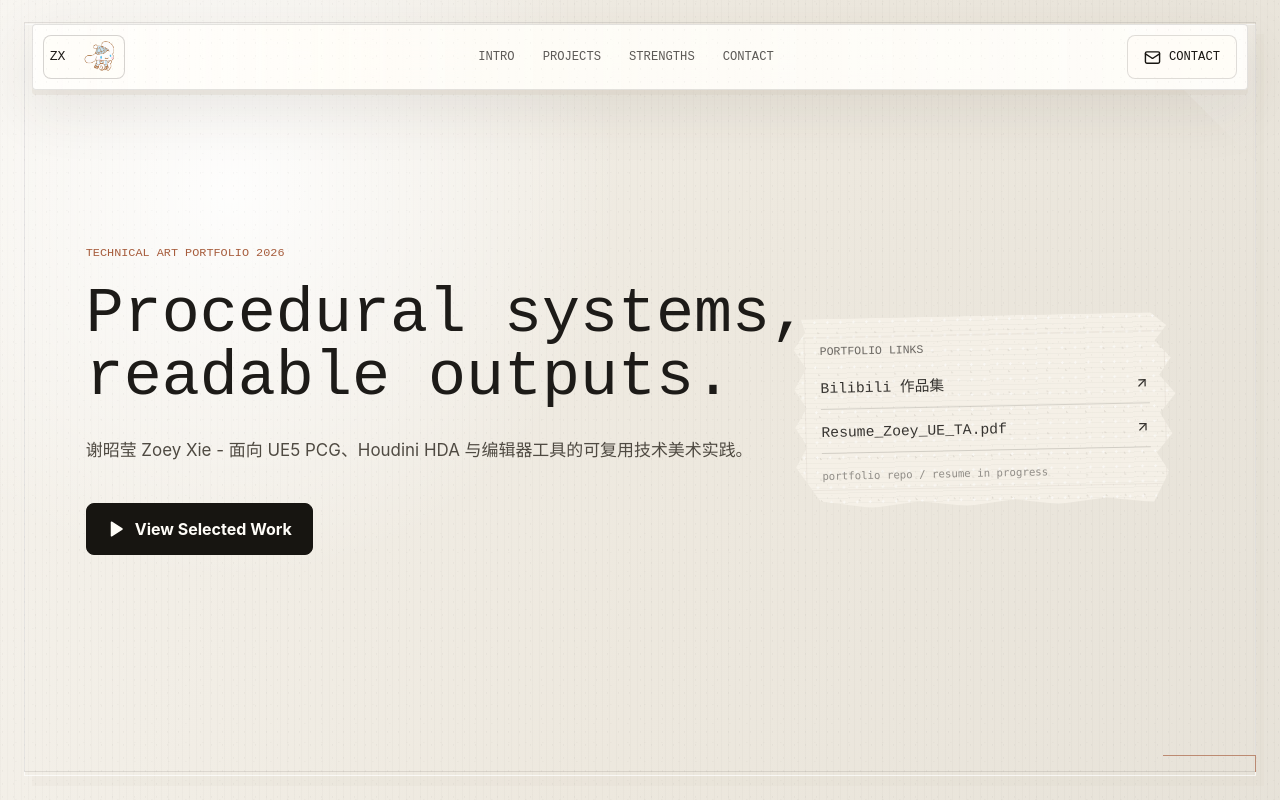
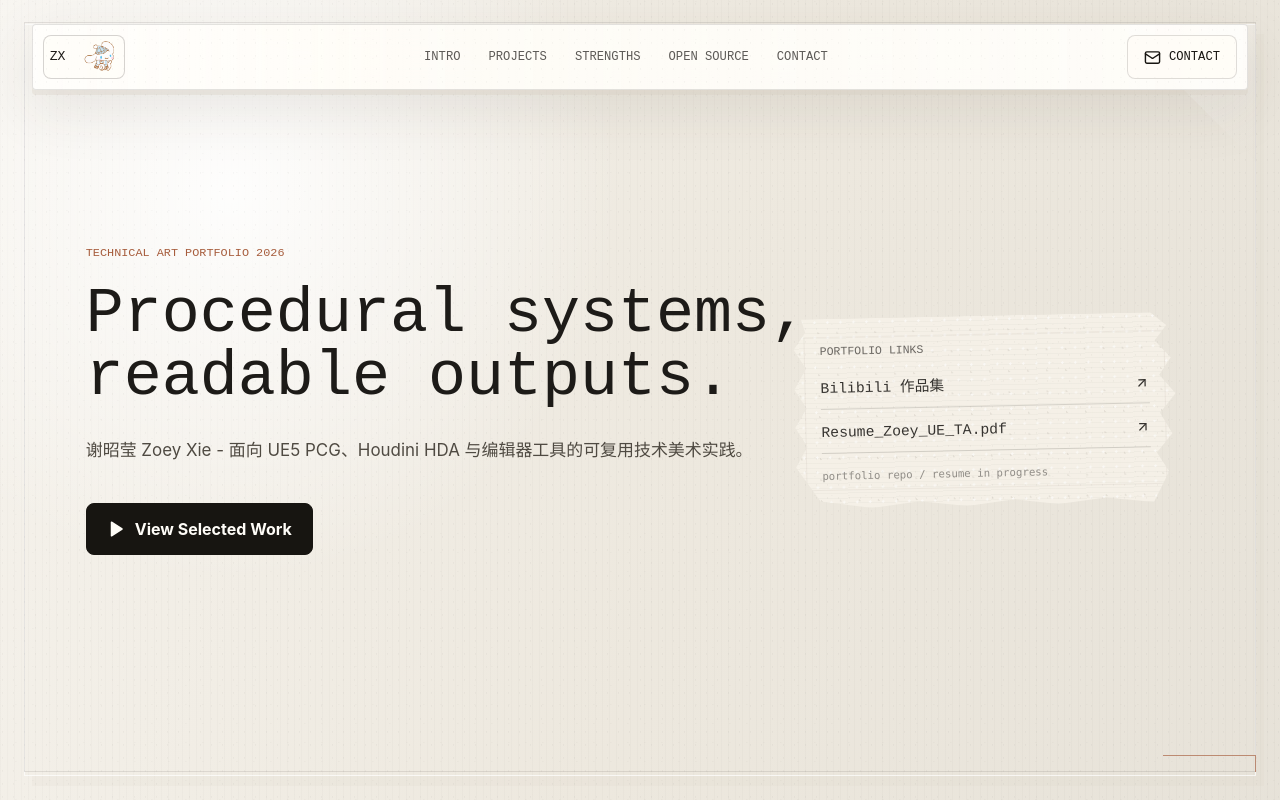
Before and after one commit to zoey-billd/Portfolio, a React (Vite) app: page / in a window 1280 px wide. Shown: the top 800 px of the page. Built offline with nearby package versions, Linux system fonts and the light colour scheme; a web font is replaced by a local one.

Commit message:
feat: 新增 Open Source 板块（ue-terrain-bridge / mech-bench-demo / UE Agent Toolchain 卡片 + GitHub 主页链接）; 同步 favicon v3

```diff
--- a/src/App.jsx
+++ b/src/App.jsx
@@ -5,6 +5,7 @@ import {
   Code2,
   Cpu,
   GitBranch,
+  Github,
   Mail,
   Play,
   ShieldCheck,
@@ -12,13 +13,14 @@ import {
   Sparkles,
   Workflow,
 } from "lucide-react";
-import { profile, skills, strengths } from "./content.js";
+import { openSourceTools, profile, skills, strengths } from "./content.js";
 import { projects } from "./project-data.js";
 
 const navItems = [
   { label: "Intro", href: "#intro" },
   { label: "Projects", href: "#projects" },
   { label: "Strengths", href: "#strengths" },
+  { label: "Open Source", href: "#open-source" },
   { label: "Contact", href: "#contact" },
 ];
 
@@ -172,6 +174,7 @@ function App() {
       <Projects />
       <Artwork />
       <Strengths />
+      <OpenSource />
       <Contact />
     </main>
   );
@@ -758,6 +761,44 @@ function Strengths() {
   );
 }
 
+function OpenSource() {
+  return (
+    <section className="section strengths-section" id="open-source" data-reveal>
+      <div className="section-inner">
+        <div className="section-heading compact-heading">
+          <p className="eyebrow">Open Source</p>
+          <h2>把管线上的工具拆出来，开源可用。</h2>
+        </div>
+        <div className="strength-grid">
+          {openSourceTools.map((tool, index) => (
+            <a
+              className="strength-card oss-card"
+              key={tool.title}
+              href={tool.href || profile.github}
+              target="_blank"
+              rel="noreferrer"
+              data-reveal
+              style={{ "--reveal-delay": `${index * 70}ms` }}
+              onPointerMove={handleSurfacePointerMove}
+              onPointerLeave={handleSurfacePointerLeave}
+            >
+              <Github size={26} />
+              <h3>{tool.title}</h3>
+              <p>{tool.text}</p>
+              <span className="oss-tags">{tool.tags.join(" · ")}</span>
+            </a>
+          ))}
+        </div>
+        <div className="skill-ribbon" aria-label="All repositories">
+          <a href={profile.github} target="_blank" rel="noreferrer">
+            github.com/zoey-billd · 全部仓库
+          </a>
+        </div>
+      </div>
+    </section>
+  );
+}
+
 function Contact() {
   return (
     <section className="contact-section" id="contact" data-reveal>
--- a/src/content.js
+++ b/src/content.js
@@ -4,6 +4,7 @@ export const profile = {
   role: "UE5 PCG Technical Artist / Environment TA / Tools TA",
   email: "billdxie@foxmail.com",
   bilibili: "https://space.bilibili.com/28569775",
+  github: "https://github.com/zoey-billd",
   githubPages: "https://zoey-billd.github.io",
   resumePdf: "https://github.com/zoey-billd/Portfolio/blob/main/Resume_Zoey_UE_TA.pdf",
   education: "广东外语外贸大学 · 计算机科学与技术 / 网络空间安全",
@@ -118,3 +119,24 @@ export const skills = [
   "HLSL / GLSL",
   "Substance / Blender",
 ];
+
+export const openSourceTools = [
+  {
+    title: "ue-terrain-bridge",
+    text: "一键地形管线:Gaea → Houdini → UE5。高度图处理、权重图生成、Landscape 导入与 PCG 重生成串成一条命令。",
+    tags: ["Python", "Houdini", "UE5 Landscape", "PCG"],
+    href: "https://github.com/zoey-billd/ue-terrain-bridge",
+  },
+  {
+    title: "mech-bench-demo",
+    text: "Blender 机械验收台:5 套驱动机构、限位约束、BVH 干涉扫描与刚体跌落测试,全部经 bpy 脚本驱动与校验。",
+    tags: ["Blender bpy", "Rigid Body", "Validation"],
+    href: "https://github.com/zoey-billd/mech-bench-demo",
+  },
+  {
+    title: "UE Agent Toolchain",
+    text: "LLM 经带闸门的工具层操作 UE 编辑器:命名/缩放/间距/删除保护,ScopedTransaction 整体可回滚,JSONL 全量审计。整理中,即将开源。",
+    tags: ["UE5.6", "Ollama", "Gates", "Rollback"],
+    href: "https://github.com/zoey-billd",
+  },
+];
--- a/src/styles.css
+++ b/src/styles.css
@@ -2717,3 +2717,23 @@ video {
     grid-template-columns: minmax(0, 1fr);
   }
 }
+
+/* ---- Open Source cards ---- */
+.oss-card {
+  text-decoration: none;
+  color: inherit;
+}
+
+.oss-tags {
+  display: block;
+  margin-top: 0.6rem;
+  font-family: "Courier Prime", ui-monospace, monospace;
+  font-size: 0.72rem;
+  letter-spacing: 0.04em;
+  opacity: 0.72;
+}
+
+.skill-ribbon a {
+  color: inherit;
+  text-decoration: none;
+}
```
Also changed, not shown: public/favicon.svg.
